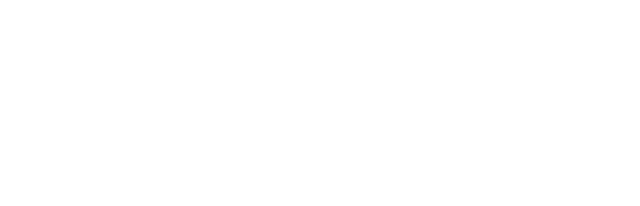
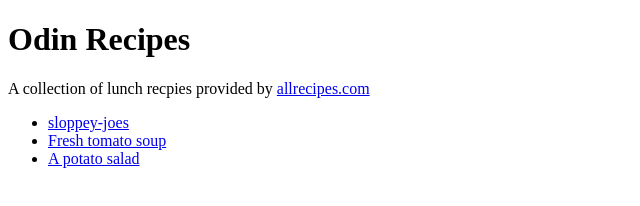
Before and after one commit to BytesizeBird/odin-recipes, a plain HTML site: page index.html in a window 1280 px wide. Shown: the whole page, without its empty margins (0-640 px from the left). Drawn offline with Linux system fonts and the light colour scheme.

Commit message:
Add link to the recipes from the homepage

```diff
--- a/index.html
+++ b/index.html
@@ -6,6 +6,12 @@
     </head>
 
     <body>
-
+        <h1>Odin Recipes</h1>
+        <p>A collection of lunch recpies provided by <a href="https://www.allrecipes.com/">allrecipes.com</a></p>
+        <ul>
+            <li><a href="./recipes/sloppey-joes.html">sloppey-joes</a></li>
+            <li><a href="./recipes/fresh-tomato-soup.html">Fresh tomato soup</a></li>
+            <li><a href="./recipes/potato-salad.html">A potato salad</a></li>
+        </ul>
     </body>
 </html>
```
